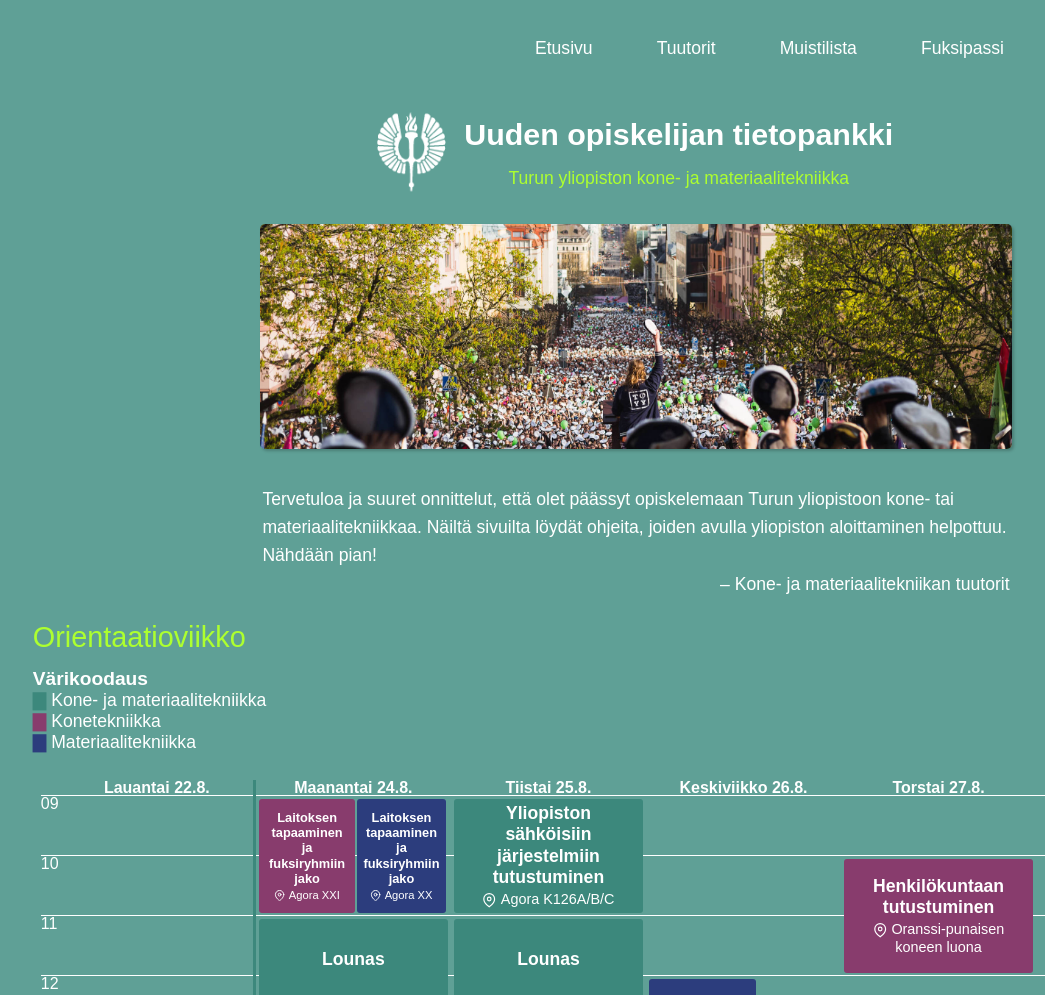
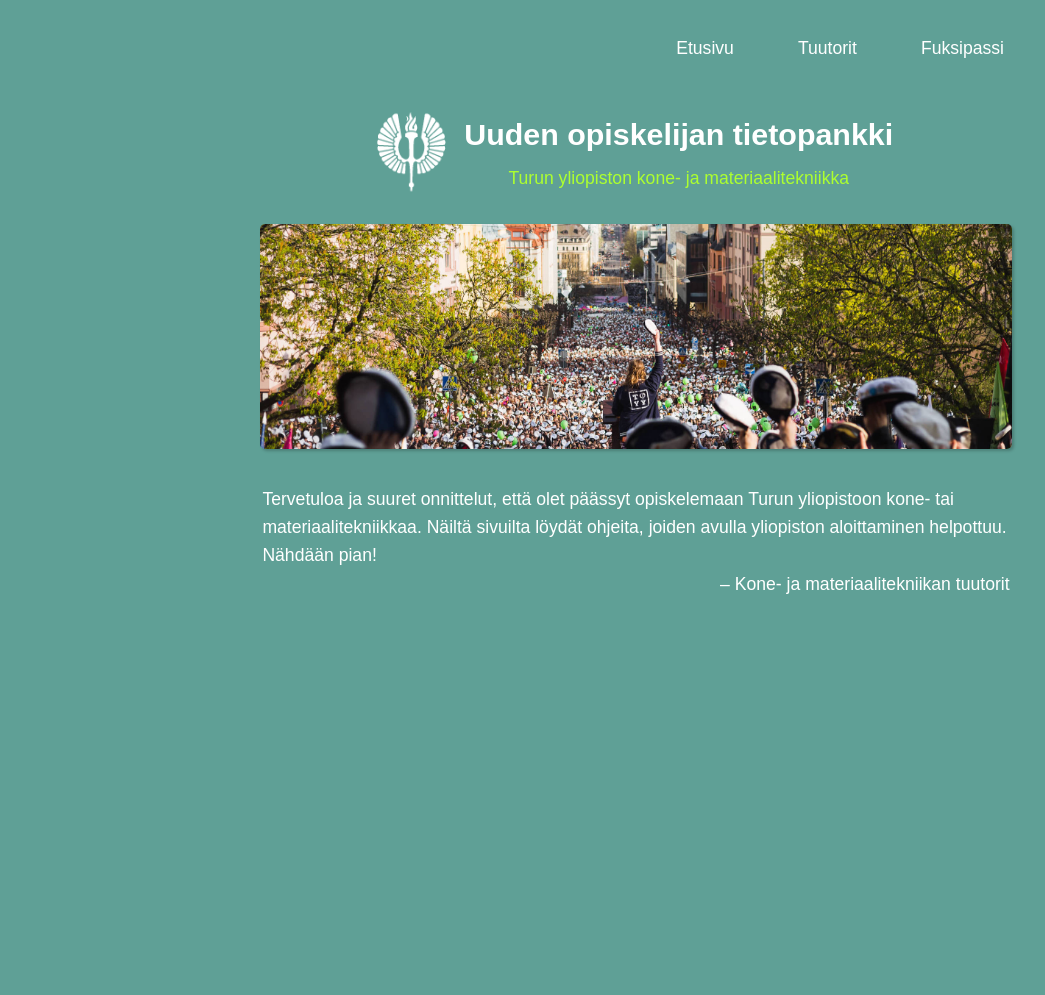
Before and after one commit to DigitKoodit/komateekkarit.fi, a Gatsby site: page / in a window 1280 px wide. Shown: the top 995 px of the page, without its empty margins (4-1049 px from the left). After the commit the page ends 800 px from the top, so only its background shows below. Built offline with nearby package versions, Linux system fonts and the light colour scheme; Gatsby itself is replaced by a stand-in of ours.

Commit message:
Remove unneeded content.

```diff
--- a/src/components/header.js
+++ b/src/components/header.js
@@ -10,9 +10,6 @@ const Header = () => (
     <Link to="/tuutorit">
       Tuutorit
     </Link>
-    <Link to="/muistilista">
-      Muistilista
-    </Link>
     <Link to="/fuksipassi">
       Fuksipassi
     </Link>
--- a/src/components/styles.css
+++ b/src/components/styles.css
@@ -378,6 +378,7 @@ svg {
 .Fuksipassi > p {
   margin-top: 1.0em;
   margin-bottom: 1.0em;
+  line-height: 1.4;
 }
 
 .Tutors {
--- a/src/pages/index.js
+++ b/src/pages/index.js
@@ -2,7 +2,6 @@ import React from "react"
 
 import Layout from "../components/layout"
 import SEO from "../components/seo"
-import Happenings from "../components/happenings/happenings";
 
 import vappu from '../static/vappu.jpg';
 
@@ -17,8 +16,7 @@ const IndexPage = () => (
       Näiltä sivuilta löydät ohjeita, joiden avulla yliopiston aloittaminen helpottuu. Nähdään pian!
       <p>– Kone- ja materiaalitekniikan tuutorit</p>
     </div>
-      <Happenings />
   </Layout>
-)
+);
 
 export default IndexPage;
```
